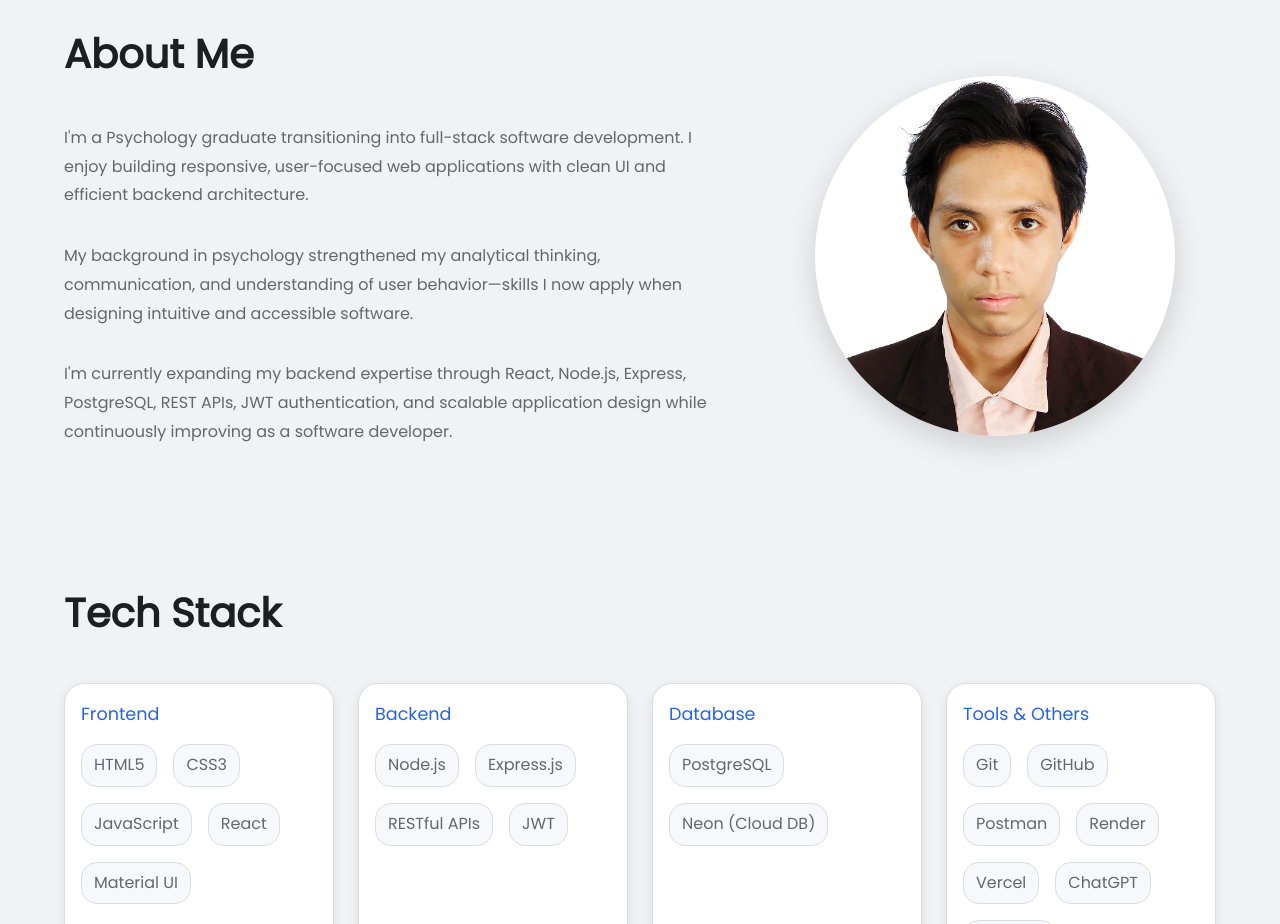
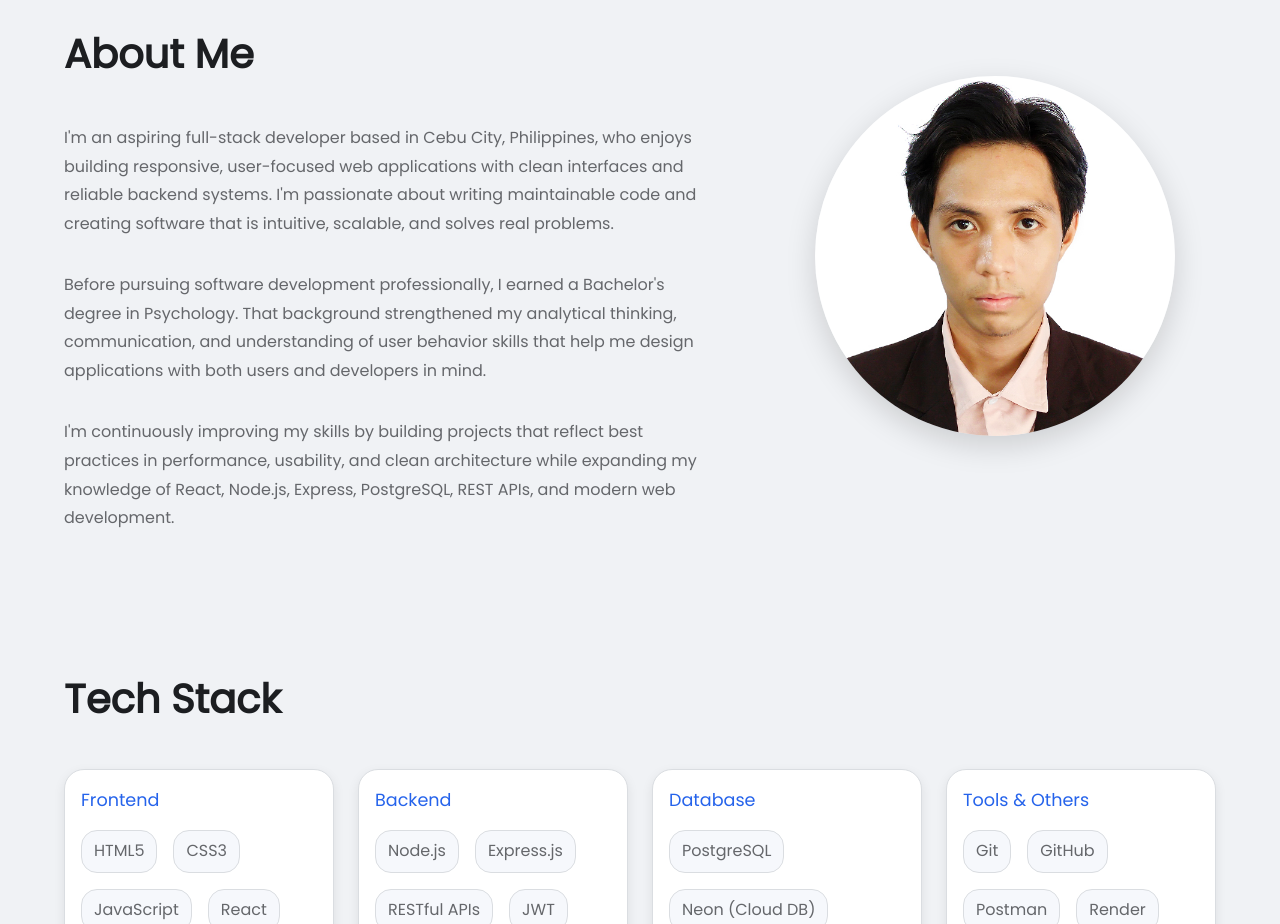
Before and after one commit to razonjericho/HTML-and-CSS-Web-Portfolio, a React (Vite) app in the folder web-portfolio/: page / in a window 1280 px wide. Shown: the part 800-1724 px from the top of the page. Built offline with nearby package versions, Linux system fonts and the light colour scheme.

Commit message:
feat: improve About section content

```diff
--- a/web-portfolio/src/sections/About/About.jsx
+++ b/web-portfolio/src/sections/About/About.jsx
@@ -91,10 +91,12 @@ function About() {
                                 lineHeight: 1.8,
                             }}
                         >
-                            I'm a Psychology graduate transitioning into full-stack
-                            software development. I enjoy building responsive,
-                            user-focused web applications with clean UI and efficient
-                            backend architecture.
+                            I'm an aspiring full-stack developer based in Cebu City,
+                            Philippines, who enjoys building responsive, user-focused
+                            web applications with clean interfaces and reliable backend
+                            systems. I'm passionate about writing maintainable code and
+                            creating software that is intuitive, scalable, and solves
+                            real problems.
                         </Typography>
 
                         <Typography
@@ -113,10 +115,11 @@ function About() {
                                 lineHeight: 1.8,
                             }}
                         >
-                            My background in psychology strengthened my analytical
-                            thinking, communication, and understanding of user
-                            behavior—skills I now apply when designing intuitive and
-                            accessible software.
+                            Before pursuing software development professionally, I earned a
+                            Bachelor's degree in Psychology. That background strengthened
+                            my analytical thinking, communication, and understanding of user
+                            behavior skills that help me design applications with both users
+                            and developers in mind.
                         </Typography>
 
                         <Typography
@@ -134,10 +137,10 @@ function About() {
                                 lineHeight: 1.8,
                             }}
                         >
-                            I'm currently expanding my backend expertise through
-                            React, Node.js, Express, PostgreSQL, REST APIs, JWT
-                            authentication, and scalable application design while
-                            continuously improving as a software developer.
+                            I'm continuously improving my skills by building projects that reflect
+                            best practices in performance, usability, and clean architecture while
+                            expanding my knowledge of React, Node.js, Express, PostgreSQL, REST APIs,
+                            and modern web development.
                         </Typography>
                     </Grid>
 
```
